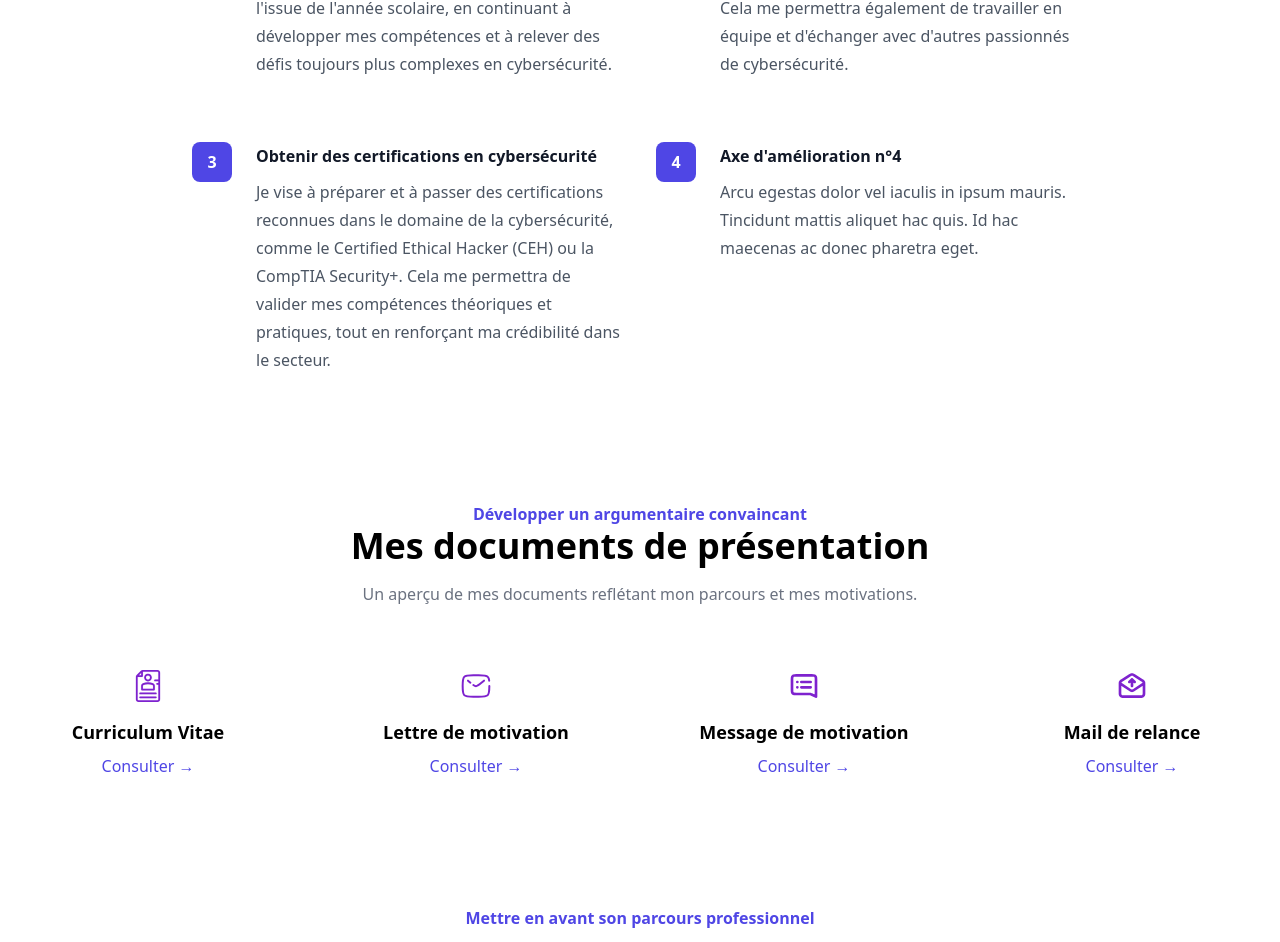
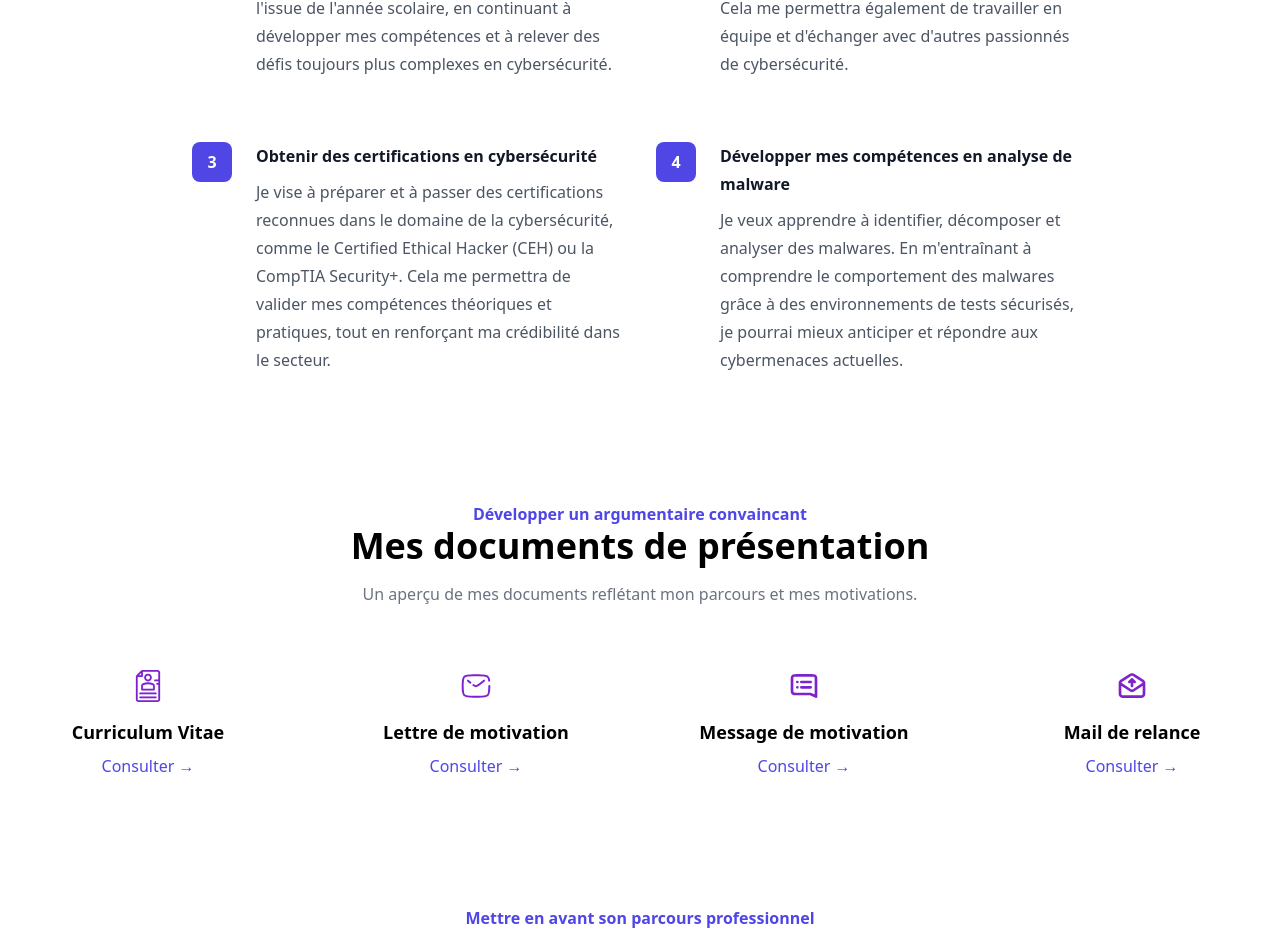
Before and after one commit to PabloRey42/cv_netlify, a plain HTML site: page index.html in a window 1280 px wide. Shown: the part 1614-2556 px from the top of the page. Drawn offline with nearby package versions, Linux system fonts and the light colour scheme.

Commit message:
push points forts

```diff
--- a/index.html
+++ b/index.html
@@ -110,9 +110,9 @@
               <div class="absolute left-0 top-0 flex h-10 w-10 items-center justify-center rounded-lg bg-indigo-600 text-white">
                 4
               </div>
-              Axe d'amélioration n°4
+              Développer mes compétences en analyse de malware
             </dt>
-            <dd class="mt-2 text-base leading-7 text-gray-600">Arcu egestas dolor vel iaculis in ipsum mauris. Tincidunt mattis aliquet hac quis. Id hac maecenas ac donec pharetra eget.</dd>
+            <dd class="mt-2 text-base leading-7 text-gray-600">Je veux apprendre à identifier, décomposer et analyser des malwares. En m'entraînant à comprendre le comportement des malwares grâce à des environnements de tests sécurisés, je pourrai mieux anticiper et répondre aux cybermenaces actuelles.</dd>
           </div>
         </dl>
       </div>
```
